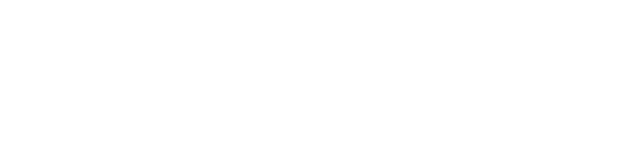
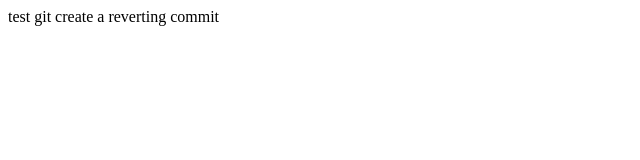
Before and after one commit to lszhu/gitstudy, a plain HTML site: page index.html in a window 1280 px wide. Shown: the whole page, without its empty margins (0-640 px from the left). Drawn offline with Linux system fonts and the light colour scheme.

Commit message:
add a reverting commit test

```diff
--- a/index.html
+++ b/index.html
@@ -4,5 +4,6 @@
 <title>home page</title>
 </head>
 <body>
+	<p>test git create a reverting commit</p>
 </body>
 </html>
```
